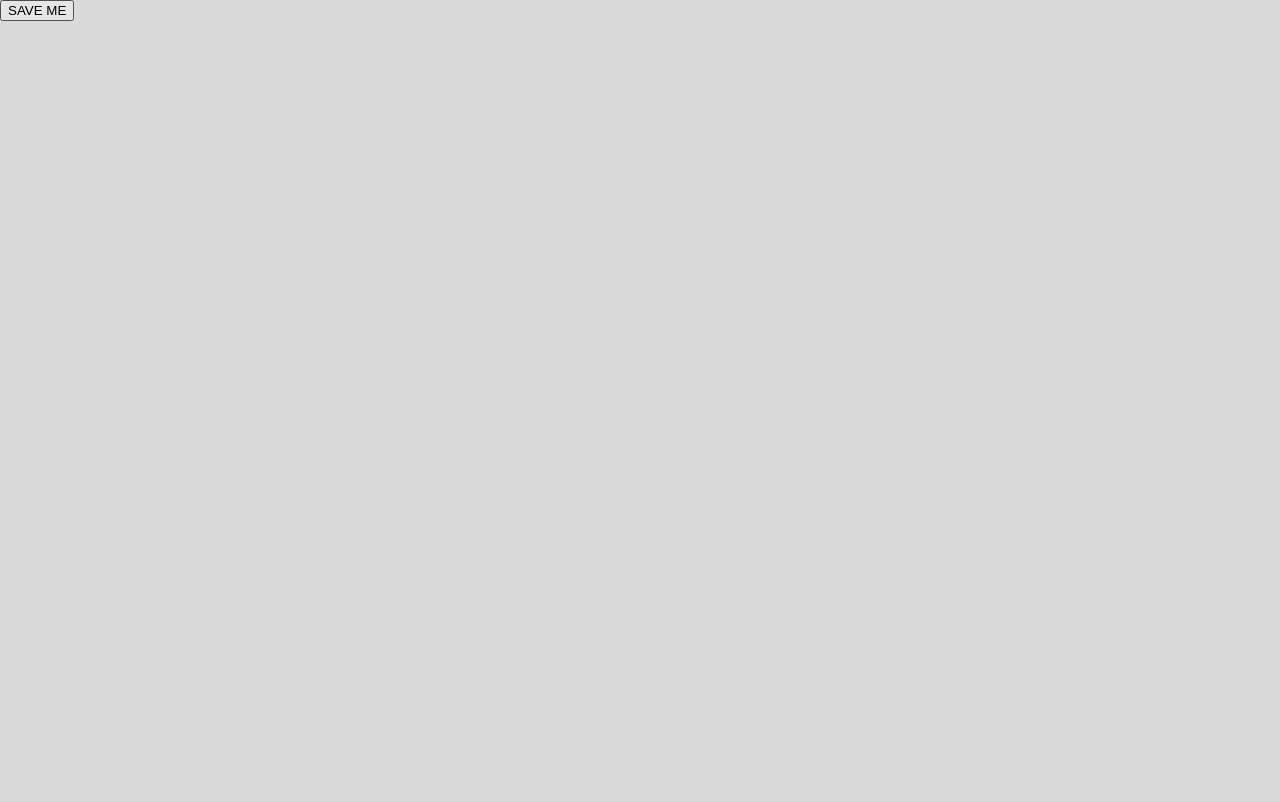
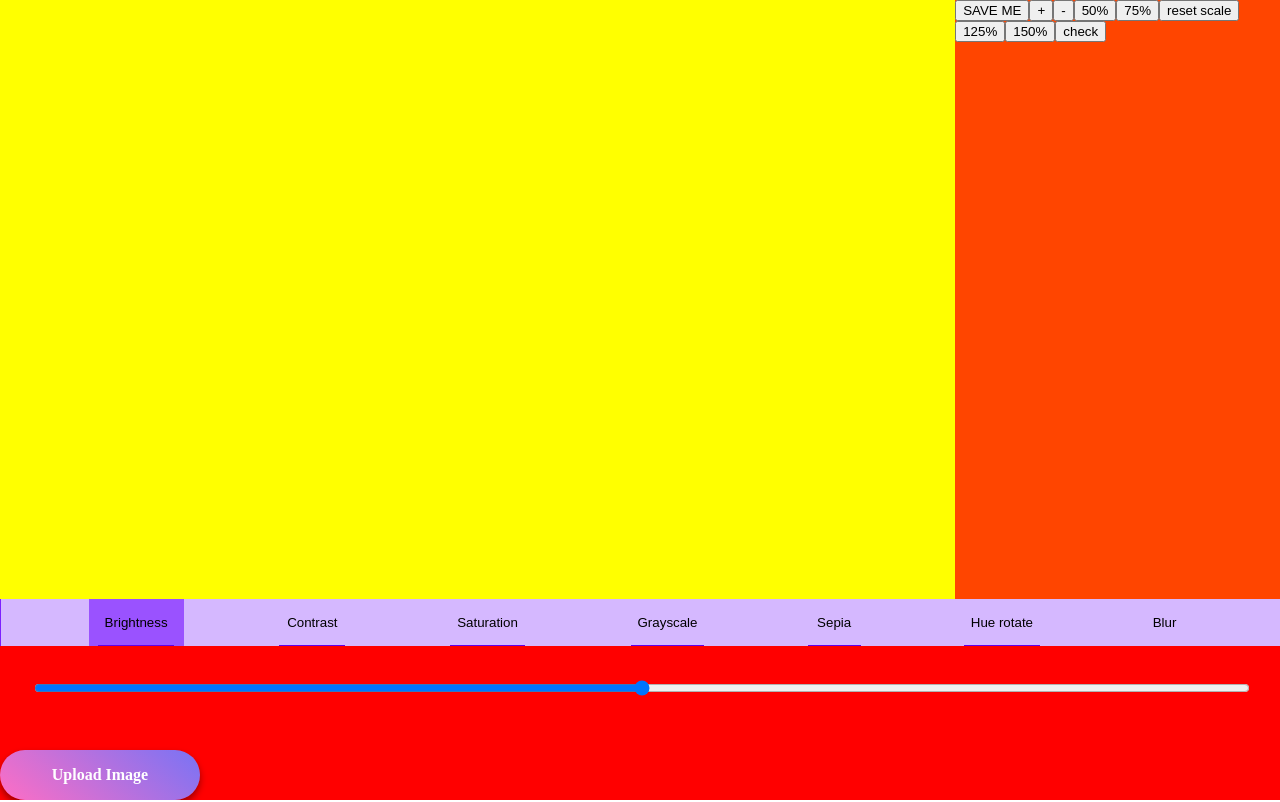
Before and after one commit to foxcaulfield/cute-picture-editor, a React (Create React App) app: page / in a window 1280 px wide. Shown: the top 802 px of the page. Built offline with nearby package versions, Linux system fonts and the light colour scheme.

Commit message:
Fix picture scaling

```diff
--- a/src/App.css
+++ b/src/App.css
@@ -9,6 +9,7 @@ body {
 }
 
 .container {
+  /* background: red; */
   /* display: grid;
   grid-template-columns: 1fr auto;
   grid-template-rows: 1fr auto;
@@ -16,19 +17,17 @@ body {
     "image sidebar"
     "chooseFile sidebar"
     "slider sidebar"; */
+  display: flex;
+  flex-direction: column;
+  justify-content: space-between;
   height: 100vh;
   width: 100vw;
   background-color: #dadada;
+  background: red;
 }
 
 .mainImage {
-  grid-area: image;
-  /* background-color: blue; */
-  /* background-color: grey; */
   background-color: #dadada;
-  /* background-image: url("https://picsum.photos/600/900"); */
-  width: 100%;
-  height: 100%;
   background-position: top center;
   background-size: contain;
   background-repeat: no-repeat;
@@ -36,9 +35,9 @@ body {
   justify-content: center;
   align-items: center;
 }
-.canvas{
+.canvas {
   /* background-color: #dadada; */
-  background:red;
+  background: red;
   padding: 0;
   /* width: 100%;
   height: 100% */
@@ -58,7 +57,7 @@ body {
   width: 200px;
   height: 50px;
   border-radius: 25px;
-  background: linear-gradient(40deg,#ff6ec4,#7873f5);
+  background: linear-gradient(40deg, #ff6ec4, #7873f5);
   box-shadow: 0 4px 7px rgba(0, 0, 0, 0.4);
   display: flex;
   align-items: center;
@@ -66,7 +65,7 @@ body {
   color: #fff;
   font-weight: bold;
   cursor: pointer;
-  transition: transform .2s ease-out;
+  transition: transform 0.2s ease-out;
 }
 
 .fileName {
@@ -88,15 +87,17 @@ input:focus + label {
   outline: -webkit-focus-ring-color auto 2px;
 }
 
-
 /* sidebar */
 .sidebar {
-  grid-area: sidebar;
+  /* grid-area: sidebar; */
   background-color: hsl(265, 100%, 86%);
   border-left: 1px solid hsl(265, 100%, 56%);
   display: flex;
-  flex-direction: column;
-  align-items: stretch;
+  flex-wrap: wrap;
+
+  flex-direction: row;
+  align-items: center;
+  justify-content: space-evenly;
 }
 
 .sidebarItem {
@@ -114,22 +115,22 @@ input:focus + label {
   background-color: hsl(265, 100%, 76%);
 }
 
-.sidebarItem.active{
+.sidebarItem.active {
   background-color: hsl(265, 100%, 66%);
 }
 
-.sidebarItem::after{
+.sidebarItem::after {
   content: "";
   position: absolute;
   width: 80%;
   left: 10%;
   bottom: 0;
   height: 1px;
-  background-color: hsl(265, 100%, 46%); ;
+  background-color: hsl(265, 100%, 46%);
 }
 
-.sidebarItem:last-child::after{
-display: none;
+.sidebarItem:last-child::after {
+  display: none;
 }
 
 .sliderContainer {
@@ -143,3 +144,57 @@ display: none;
   width: 100%;
   cursor: pointer;
 }
+
+/* .displayImage { */
+  /* transform: scale(0.1) */
+  /* overflow: scroll; */
+  /* transform-origin: top left; */
+  /* transform-origin: 0 0; */
+  /* transform-origin: top left; */
+  /* position: absolute; */
+  /* margin: auto;
+  top: 0;
+  left: 0;
+  right: 0;
+  bottom: 0; */
+/* } */
+
+.view {
+  display: flex;
+  /* justify-content: center; */
+  align-content: center;
+  background: yellow;
+  width: 100%;
+  height: 100%;
+  /* padding-left: 10%; */
+
+  overflow: scroll;
+  overflow-x: scroll;
+  /* align-items: center; */
+
+}
+
+/* .viewImage {
+  width: 100%;
+  height: 200px;
+  background: green;
+  overflow: scroll;
+} */
+
+.imageAndScalingContainer {
+  display: flex;
+  justify-content: flex-start;
+  align-content: center;
+  background: orangered;
+  width: 100%;
+  height: 100%;
+  /* /* background: "green"; */
+  overflow: hidden;
+  overflow-x: hidden;
+  /* align-items: center; */
+}
+
+.buttonsContainer {
+  overflow: hidden;
+  /* overflow-x: scroll; */
+}
--- a/src/App.tsx
+++ b/src/App.tsx
@@ -124,12 +124,11 @@ function App() {
   }
 
   //exp
-  function handleSaveReal(isManual:any) {
+  function handleSaveReal(isManual: any) {
     // console.log(isDownloading);
     // if(isDownloading) {
 
-
-if (isManual){
+    if (isManual) {
       alert("it is");
       loadCanvas(imgData.imgData, isManual);
     } else {
@@ -253,9 +252,8 @@ if (isManual){
   }
   //exp
 
-
   // #11 fall into loadCanvas function
-  function loadCanvas(imgData: any, isManual?:any) {
+  function loadCanvas(imgData: any, isManual?: any) {
     // #12 define canvas and 2d context
     let canvas: any = resultCanvas.current;
     const context: any = canvas.getContext("2d");
@@ -267,17 +265,17 @@ if (isManual){
     alert(isManual);
 
     // if (isManual !== true) {
-  let canvasReal: any =  resultCanvasReal.current;
+    let canvasReal: any = resultCanvasReal.current;
     let contextReal: any = canvasReal.getContext("2d");
     // }
     if (!isManual) {
-    alert("not manual")
+      alert("not manual");
       setMemorizedCanvasReal(canvasReal);
       setMemorizedContextReal(contextReal);
     }
     if (isManual) {
-    alert(" manual")
-     canvasReal =  memorizedCanvasReal;
+      alert(" manual");
+      canvasReal = memorizedCanvasReal;
       contextReal = memorizedContextReal;
     }
     //   if (isDownloading === false) {
@@ -320,12 +318,9 @@ if (isManual){
       setImgDataReal({ imgDataReal: canvasReal.toDataURL("image/jpeg") });
       // canvasReal.toDataURL("image/jpeg").href;
 
-
       if (isManual) {
         aReal.current.click();
       }
-
-
 
       console.log(`after set`);
 
@@ -419,21 +414,65 @@ const [memorizedContextReal, setMemorizedContextReal] = useState<any>();
     // }, [isDownloading]);
   }, [imgDataReal.imgDataReal]);
 
+  const [scale, setScale] = useState<any>(1);
+
+  const [isImageOverflow, setIsImageOverflow] = useState<any>()
+
+
+
+  function isOverflown(element:any) {
+    console.log(element);
+    console.log(`element.scrollHeight`, element.current.scrollHeight);
+    console.log(`element.clientHeight`, element.current.clientHeight);
+    console.log(`element.scrollWidth`, element.current.scrollWidth);
+    console.log(`element.clientWidth`, element.current.clientWidth);
+
+    // return element.scrollHeight > element.clientHeight || element.scrollWidth > element.clientWidth;
+    return element.current.scrollWidth > element.current.clientWidth;
+  }
+
+  const potentiallyOverflow = useRef<any>(null);
+
+  // var els:any = potentiallyOverflow;
+
+  // for (let i = 0; i < els.length; i++) {
+  //   var el = els[i];
+  //   el.style.borderColor = (isOverflown(el) ? 'red' : 'green');
+  //   console.log("Element #" + i + " is " + (isOverflown(el) ? '' : 'not ') + "overflown.");
+  // }
+
   return (
     <div className="container">
       {/* <MainScreen/> */}
-      <img hidden={true} id="thePicture" src={imgData.imgData} />
-      <a
-        hidden={true}
-        ref={aReal}
-        id="download"
-        download="myImage.jpg"
-        href={imgDataReal.imgDataReal}
-
-        // onClick={() => download_img(imgDataReal)}
-      >
-        Download to myImage.jpg
-      </a>
+      <div className="imageAndScalingContainer">
+      {/* <div> */}
+        <div ref={potentiallyOverflow} className="view" style={{justifyContent: `${ scale>1 && isImageOverflow ?  "flex-start": "center"}`,
+      }}>
+
+
+
+
+          {/* <div
+        className="viewImage"
+          // style={{
+          //   // width: "100%",
+          //   // height: "200px",
+          //   background: "green",
+          //   overflow: "scroll",
+          // }}
+        > */}
+          <img
+            style={{ ...getImageStyle(), transform: `scale(${scale})`, transformOrigin: `${scale< 1? "center center" : scale>1 && isImageOverflow ? "top left" : "top center"}` }}
+            // style={getImageStyle()}
+            // className={"displayImage", {transform-origin: top left}}
+            // style={{transform: scale(0.1)}}
+            hidden={false}
+            id="thePicture"
+            src={imgData.imgData}
+          />
+          {/* </div> */}
+        </div>
+        <div className="buttonsContainer">
         <button
           onClick={() => {
             setIsDownloading(true);
@@ -442,9 +481,51 @@ const [memorizedContextReal, setMemorizedContextReal] = useState<any>();
         >
           SAVE ME
         </button>
+        <button onClick={() => {setScale(scale + 0.1);
+        setIsImageOverflow(isOverflown(potentiallyOverflow))
+        }}>+</button>
+        <button onClick={() => setScale(scale - 0.1)}>-</button>
+        <button onClick={() => setScale(0.5)}>50%</button>
+        <button onClick={() => setScale(0.75)}>75%</button>
+        <button onClick={() => setScale(1)}>reset scale</button>
+        <button onClick={() => setScale(1.25)}>125%</button>
+        <button onClick={() => setScale(1.5)}>150%</button>
+        <button onClick={()=> alert(isOverflown(potentiallyOverflow))}>check</button>
+
+        </div>
+      </div>
+      <div className="controller">
+        <a
+          hidden={true}
+          ref={aReal}
+          id="download"
+          download="myImage.jpg"
+          href={imgDataReal.imgDataReal}
+
+          // onClick={() => download_img(imgDataReal)}
+        >
+          Download to myImage.jpg
+        </a>
+        {/* <button
+          onClick={() => {
+            setIsDownloading(true);
+            handleSaveReal(true);
+          }}
+        >
+          SAVE ME
+        </button>
+        <button onClick={() => setScale(scale + 0.1)}>+</button>
+        <button onClick={() => setScale(scale - 0.1)}>-</button>
+        <button onClick={() => setScale(0.5)}>50%</button>
+        <button onClick={() => setScale(0.75)}>75%</button>
+        <button onClick={() => setScale(1)}>reset scale</button>
+        <button onClick={() => setScale(1.25)}>125%</button>
+        <button onClick={() => setScale(1.5)}>150%</button> */}
+
         <div className="mainImage">
           {" "}
           <canvas
+            hidden={true}
             className="canvas"
             ref={resultCanvas}
             style={getImageStyle()}
@@ -492,7 +573,7 @@ const [memorizedContextReal, setMemorizedContextReal] = useState<any>();
             </div>
           </div>
         </div>
-
+      </div>
       <canvas
         hidden={true}
         className="canvasReal"
```
Lines whose indentation alone changed are shown as unchanged.
